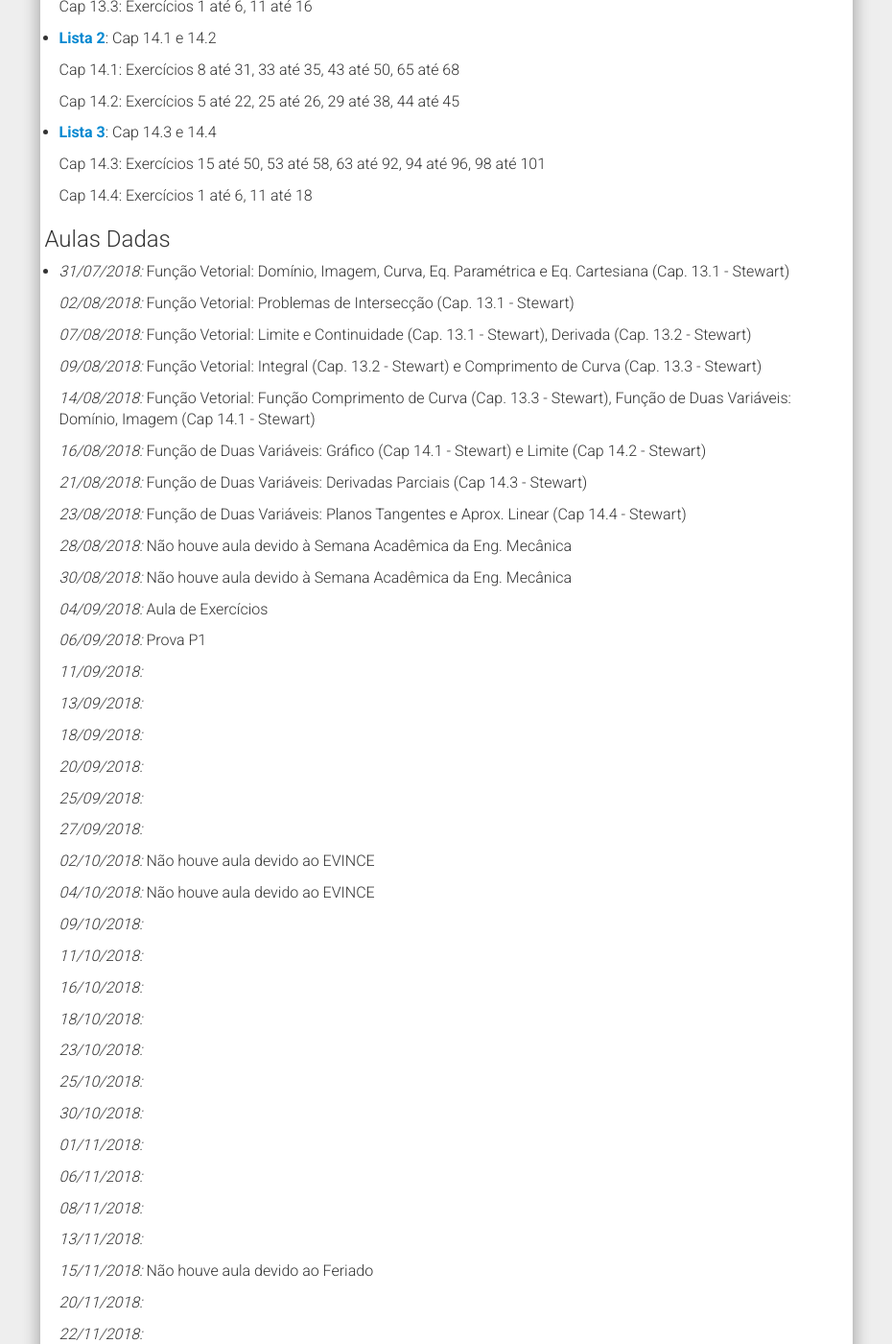
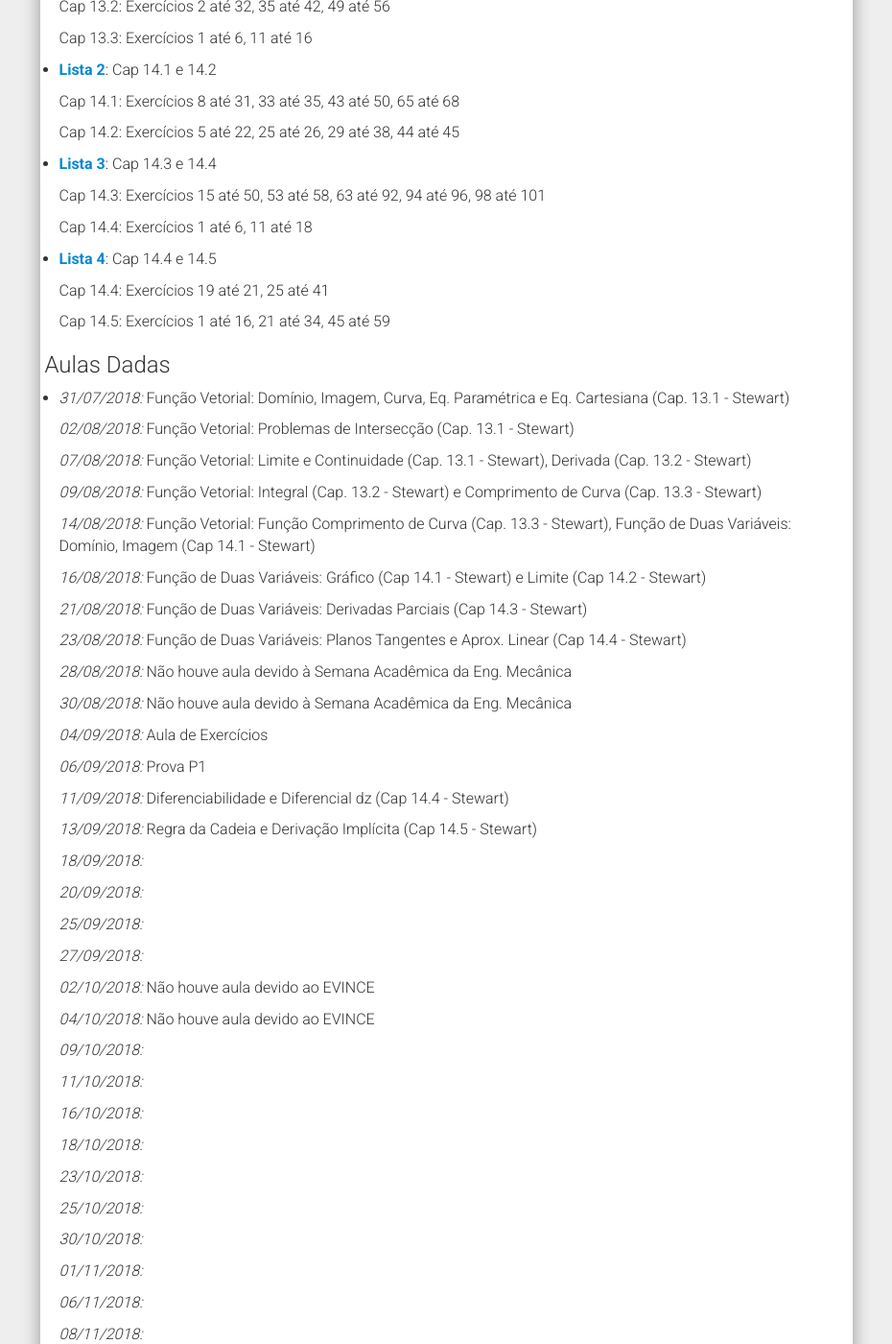
Before and after one commit to chunggnuhc/chunggnuhc.github.io, a Jekyll site: the page built from CMA211AN-Calc2-2sem2018.md, in a window 1280 px wide and 1400 px high, scrolled down 1206 px. Shown: the whole window at 96% size, without its empty margins (321-1251 px from the left). Built offline with Jekyll 4.4.1, drawn with Linux system fonts in a browser that asks for light colours; nearby versions of some CDN libraries; some of the changed text lies outside the part shown.

Commit message:
Update CMA-211AN cronog, listaExerc, news

```diff
--- a/CMA211AN-Calc2-2sem2018.md
+++ b/CMA211AN-Calc2-2sem2018.md
@@ -4,6 +4,8 @@ title: CMA 211 Turma AN - Cálculo 2 - Eng. Mecânica Noturno
 permalink: /CMA211AN-Calc2-2sem2018/
 ---
 <h1><b><i>Importante!</i></b></h1>
+- Postado em 16/09/2018: Lista 4 disponibilizada.
+
 - Postado em 20/08/2018: (1) Lista 2 de exercícios disponibilizada, (2) Data da prova P1 alterada.
 
 <h3>Local e Horário das Aulas</h3>
@@ -68,6 +70,12 @@ permalink: /CMA211AN-Calc2-2sem2018/
 
   Cap 14.4: Exercícios 1 até 6, 11 até 18
 
+- [Lista 4](/disciplinas2sem2018/ListaExerc04 - CMA211AN.pdf): Cap 14.4 e 14.5
+
+  Cap 14.4: Exercícios 19 até 21, 25 até 41
+
+  Cap 14.5: Exercícios 1 até 16, 21 até 34, 45 até 59
+
 <h3>Aulas Dadas</h3>
 
 - _31/07/2018:_ Função Vetorial: Domínio, Imagem, Curva, Eq. Paramétrica e Eq. Cartesiana (Cap. 13.1 - Stewart)
@@ -94,9 +102,9 @@ permalink: /CMA211AN-Calc2-2sem2018/
 
   _06/09/2018:_ Prova P1
 
-  _11/09/2018:_
+  _11/09/2018:_ Diferenciabilidade e Diferencial dz (Cap 14.4 - Stewart)
 
-  _13/09/2018:_
+  _13/09/2018:_ Regra da Cadeia e Derivação Implícita (Cap 14.5 - Stewart)
 
   _18/09/2018:_
 
```
